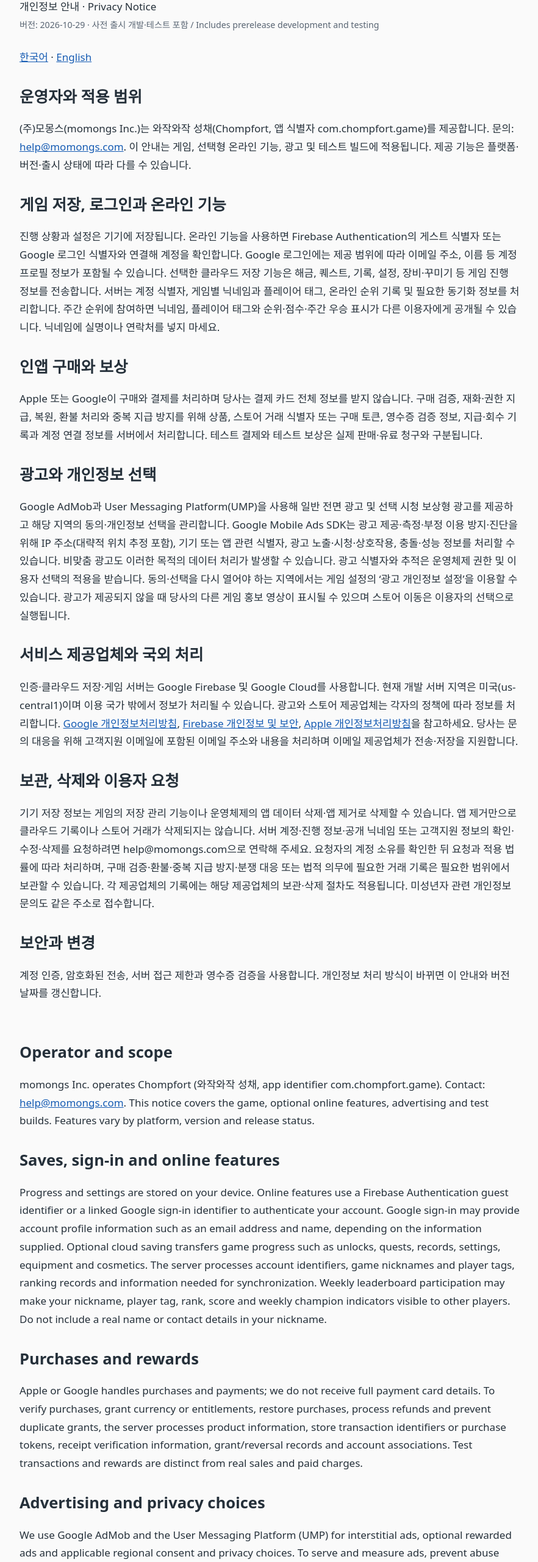
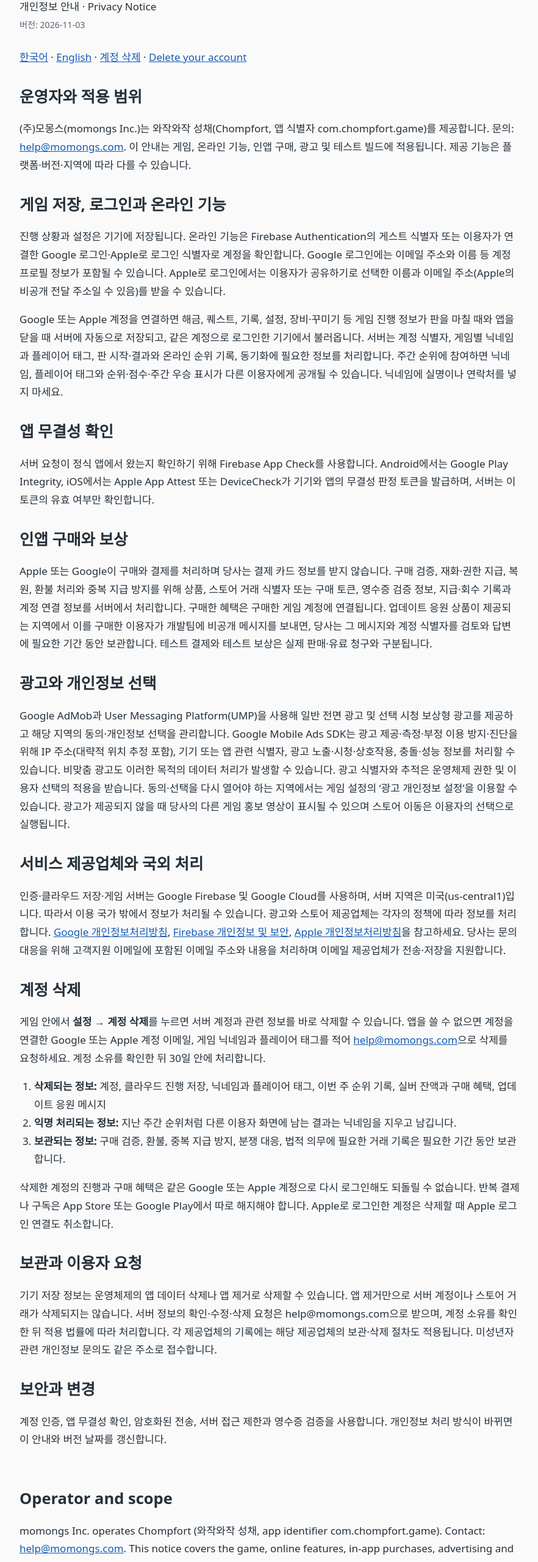
Before and after one commit to ytkim-snow/momongs-policies, a plain HTML site: page chompfort/index.html in a window 1280 px wide. Shown: the part 113-2675 px from the top of the page at 61% size, without its empty margins (198-1080 px from the left). Drawn offline with Linux system fonts and the light colour scheme.

Commit message:
Update Chompfort privacy notice for launch: Apple sign-in, auto sync, App Check, account deletion
Co-Authored-By: Claude Opus 5.5 <noreply@anthropic.com>

```diff
--- a/chompfort/index.html
+++ b/chompfort/index.html
@@ -1,19 +1,23 @@
 <!doctype html>
-<html lang="ko"><head><meta charset="utf-8"><meta name="viewport" content="width=device-width,initial-scale=1"><title>Chompfort 개인정보 안내 / Privacy Notice</title><style>body{max-width:820px;margin:40px auto;padding:0 22px;font:17px/1.75 system-ui,sans-serif;color:#25303a;background:#fafafa}h1,h2{line-height:1.35}h2{margin-top:32px}a{color:#155bb3}nav{margin:24px 0}aside{padding:16px;background:#fff2ca;border-radius:8px}section{margin-bottom:64px}small{color:#596573}</style></head><body>
-<h1>와작와작 성채 (Chompfort)</h1><p>개인정보 안내 · Privacy Notice<br><small>버전: 2026-10-29 · 사전 출시 개발·테스트 포함 / Includes prerelease development and testing</small></p>
+<html lang="ko"><head><meta charset="utf-8"><meta name="viewport" content="width=device-width,initial-scale=1"><title>Chompfort 개인정보 안내 / Privacy Notice</title><style>body{max-width:820px;margin:40px auto;padding:0 22px;font:17px/1.75 system-ui,sans-serif;color:#25303a;background:#fafafa}h1,h2{line-height:1.35}h2{margin-top:32px}a{color:#155bb3}nav{margin:24px 0}aside{padding:16px;background:#fff2ca;border-radius:8px}section{margin-bottom:64px}small{color:#596573}ol{padding-left:1.4em}</style></head><body>
+<h1>와작와작 성채 (Chompfort)</h1><p>개인정보 안내 · Privacy Notice<br><small>버전: 2026-11-03</small></p>
 
-<nav><a href="#ko">한국어</a> · <a href="#en">English</a></nav>
-<section id="ko" lang="ko"><h2>운영자와 적용 범위</h2><p>(주)모몽스(momongs Inc.)는 와작와작 성채(Chompfort, 앱 식별자 com.chompfort.game)를 제공합니다. 문의: <a href="mailto:help@momongs.com">help@momongs.com</a>. 이 안내는 게임, 선택형 온라인 기능, 광고 및 테스트 빌드에 적용됩니다. 제공 기능은 플랫폼·버전·출시 상태에 따라 다를 수 있습니다.</p>
-<h2>게임 저장, 로그인과 온라인 기능</h2><p>진행 상황과 설정은 기기에 저장됩니다. 온라인 기능을 사용하면 Firebase Authentication의 게스트 식별자 또는 Google 로그인 식별자와 연결해 계정을 확인합니다. Google 로그인에는 제공 범위에 따라 이메일 주소, 이름 등 계정 프로필 정보가 포함될 수 있습니다. 선택한 클라우드 저장 기능은 해금, 퀘스트, 기록, 설정, 장비·꾸미기 등 게임 진행 정보를 전송합니다. 서버는 계정 식별자, 게임별 닉네임과 플레이어 태그, 온라인 순위 기록 및 필요한 동기화 정보를 처리합니다. 주간 순위에 참여하면 닉네임, 플레이어 태그와 순위·점수·주간 우승 표시가 다른 이용자에게 공개될 수 있습니다. 닉네임에 실명이나 연락처를 넣지 마세요.</p>
-<h2>인앱 구매와 보상</h2><p>Apple 또는 Google이 구매와 결제를 처리하며 당사는 결제 카드 전체 정보를 받지 않습니다. 구매 검증, 재화·권한 지급, 복원, 환불 처리와 중복 지급 방지를 위해 상품, 스토어 거래 식별자 또는 구매 토큰, 영수증 검증 정보, 지급·회수 기록과 계정 연결 정보를 서버에서 처리합니다. 테스트 결제와 테스트 보상은 실제 판매·유료 청구와 구분됩니다.</p>
+<nav><a href="#ko">한국어</a> · <a href="#en">English</a> · <a href="#delete-ko">계정 삭제</a> · <a href="#delete-en">Delete your account</a></nav>
+<section id="ko" lang="ko"><h2>운영자와 적용 범위</h2><p>(주)모몽스(momongs Inc.)는 와작와작 성채(Chompfort, 앱 식별자 com.chompfort.game)를 제공합니다. 문의: <a href="mailto:help@momongs.com">help@momongs.com</a>. 이 안내는 게임, 온라인 기능, 인앱 구매, 광고 및 테스트 빌드에 적용됩니다. 제공 기능은 플랫폼·버전·지역에 따라 다를 수 있습니다.</p>
+<h2>게임 저장, 로그인과 온라인 기능</h2><p>진행 상황과 설정은 기기에 저장됩니다. 온라인 기능은 Firebase Authentication의 게스트 식별자 또는 이용자가 연결한 Google 로그인·Apple로 로그인 식별자로 계정을 확인합니다. Google 로그인에는 이메일 주소와 이름 등 계정 프로필 정보가 포함될 수 있습니다. Apple로 로그인에서는 이용자가 공유하기로 선택한 이름과 이메일 주소(Apple의 비공개 전달 주소일 수 있음)를 받을 수 있습니다.</p><p>Google 또는 Apple 계정을 연결하면 해금, 퀘스트, 기록, 설정, 장비·꾸미기 등 게임 진행 정보가 판을 마칠 때와 앱을 닫을 때 서버에 자동으로 저장되고, 같은 계정으로 로그인한 기기에서 불러옵니다. 서버는 계정 식별자, 게임별 닉네임과 플레이어 태그, 판 시작·결과와 온라인 순위 기록, 동기화에 필요한 정보를 처리합니다. 주간 순위에 참여하면 닉네임, 플레이어 태그와 순위·점수·주간 우승 표시가 다른 이용자에게 공개될 수 있습니다. 닉네임에 실명이나 연락처를 넣지 마세요.</p>
+<h2>앱 무결성 확인</h2><p>서버 요청이 정식 앱에서 왔는지 확인하기 위해 Firebase App Check를 사용합니다. Android에서는 Google Play Integrity, iOS에서는 Apple App Attest 또는 DeviceCheck가 기기와 앱의 무결성 판정 토큰을 발급하며, 서버는 이 토큰의 유효 여부만 확인합니다.</p>
+<h2>인앱 구매와 보상</h2><p>Apple 또는 Google이 구매와 결제를 처리하며 당사는 결제 카드 정보를 받지 않습니다. 구매 검증, 재화·권한 지급, 복원, 환불 처리와 중복 지급 방지를 위해 상품, 스토어 거래 식별자 또는 구매 토큰, 영수증 검증 정보, 지급·회수 기록과 계정 연결 정보를 서버에서 처리합니다. 구매한 혜택은 구매한 게임 계정에 연결됩니다. 업데이트 응원 상품이 제공되는 지역에서 이를 구매한 이용자가 개발팀에 비공개 메시지를 보내면, 당사는 그 메시지와 계정 식별자를 검토와 답변에 필요한 기간 동안 보관합니다. 테스트 결제와 테스트 보상은 실제 판매·유료 청구와 구분됩니다.</p>
 <h2>광고와 개인정보 선택</h2><p>Google AdMob과 User Messaging Platform(UMP)을 사용해 일반 전면 광고 및 선택 시청 보상형 광고를 제공하고 해당 지역의 동의·개인정보 선택을 관리합니다. Google Mobile Ads SDK는 광고 제공·측정·부정 이용 방지·진단을 위해 IP 주소(대략적 위치 추정 포함), 기기 또는 앱 관련 식별자, 광고 노출·시청·상호작용, 충돌·성능 정보를 처리할 수 있습니다. 비맞춤 광고도 이러한 목적의 데이터 처리가 발생할 수 있습니다. 광고 식별자와 추적은 운영체제 권한 및 이용자 선택의 적용을 받습니다. 동의·선택을 다시 열어야 하는 지역에서는 게임 설정의 ‘광고 개인정보 설정’을 이용할 수 있습니다. 광고가 제공되지 않을 때 당사의 다른 게임 홍보 영상이 표시될 수 있으며 스토어 이동은 이용자의 선택으로 실행됩니다.</p>
-<h2>서비스 제공업체와 국외 처리</h2><p>인증·클라우드 저장·게임 서버는 Google Firebase 및 Google Cloud를 사용합니다. 현재 개발 서버 지역은 미국(us-central1)이며 이용 국가 밖에서 정보가 처리될 수 있습니다. 광고와 스토어 제공업체는 각자의 정책에 따라 정보를 처리합니다. <a href="https://policies.google.com/privacy">Google 개인정보처리방침</a>, <a href="https://firebase.google.com/support/privacy">Firebase 개인정보 및 보안</a>, <a href="https://www.apple.com/legal/privacy/">Apple 개인정보처리방침</a>을 참고하세요. 당사는 문의 대응을 위해 고객지원 이메일에 포함된 이메일 주소와 내용을 처리하며 이메일 제공업체가 전송·저장을 지원합니다.</p>
-<h2>보관, 삭제와 이용자 요청</h2><p>기기 저장 정보는 게임의 저장 관리 기능이나 운영체제의 앱 데이터 삭제·앱 제거로 삭제할 수 있습니다. 앱 제거만으로 클라우드 기록이나 스토어 거래가 삭제되지는 않습니다. 서버 계정·진행 정보·공개 닉네임 또는 고객지원 정보의 확인·수정·삭제를 요청하려면 help@momongs.com으로 연락해 주세요. 요청자의 계정 소유를 확인한 뒤 요청과 적용 법률에 따라 처리하며, 구매 검증·환불·중복 지급 방지·분쟁 대응 또는 법적 의무에 필요한 거래 기록은 필요한 범위에서 보관할 수 있습니다. 각 제공업체의 기록에는 해당 제공업체의 보관·삭제 절차도 적용됩니다. 미성년자 관련 개인정보 문의도 같은 주소로 접수합니다.</p>
-<h2>보안과 변경</h2><p>계정 인증, 암호화된 전송, 서버 접근 제한과 영수증 검증을 사용합니다. 개인정보 처리 방식이 바뀌면 이 안내와 버전 날짜를 갱신합니다.</p></section>
-<section id="en" lang="en"><h2>Operator and scope</h2><p>momongs Inc. operates Chompfort (와작와작 성채, app identifier com.chompfort.game). Contact: <a href="mailto:help@momongs.com">help@momongs.com</a>. This notice covers the game, optional online features, advertising and test builds. Features vary by platform, version and release status.</p>
-<h2>Saves, sign-in and online features</h2><p>Progress and settings are stored on your device. Online features use a Firebase Authentication guest identifier or a linked Google sign-in identifier to authenticate your account. Google sign-in may provide account profile information such as an email address and name, depending on the information supplied. Optional cloud saving transfers game progress such as unlocks, quests, records, settings, equipment and cosmetics. The server processes account identifiers, game nicknames and player tags, ranking records and information needed for synchronization. Weekly leaderboard participation may make your nickname, player tag, rank, score and weekly champion indicators visible to other players. Do not include a real name or contact details in your nickname.</p>
-<h2>Purchases and rewards</h2><p>Apple or Google handles purchases and payments; we do not receive full payment card details. To verify purchases, grant currency or entitlements, restore purchases, process refunds and prevent duplicate grants, the server processes product information, store transaction identifiers or purchase tokens, receipt verification information, grant/reversal records and account associations. Test transactions and rewards are distinct from real sales and paid charges.</p>
+<h2>서비스 제공업체와 국외 처리</h2><p>인증·클라우드 저장·게임 서버는 Google Firebase 및 Google Cloud를 사용하며, 서버 지역은 미국(us-central1)입니다. 따라서 이용 국가 밖에서 정보가 처리될 수 있습니다. 광고와 스토어 제공업체는 각자의 정책에 따라 정보를 처리합니다. <a href="https://policies.google.com/privacy">Google 개인정보처리방침</a>, <a href="https://firebase.google.com/support/privacy">Firebase 개인정보 및 보안</a>, <a href="https://www.apple.com/legal/privacy/">Apple 개인정보처리방침</a>을 참고하세요. 당사는 문의 대응을 위해 고객지원 이메일에 포함된 이메일 주소와 내용을 처리하며 이메일 제공업체가 전송·저장을 지원합니다.</p>
+<h2 id="delete-ko">계정 삭제</h2><p>게임 안에서 <b>설정 → 계정 삭제</b>를 누르면 서버 계정과 관련 정보를 바로 삭제할 수 있습니다. 앱을 쓸 수 없으면 계정을 연결한 Google 또는 Apple 계정 이메일, 게임 닉네임과 플레이어 태그를 적어 <a href="mailto:help@momongs.com?subject=Chompfort%20account%20deletion">help@momongs.com</a>으로 삭제를 요청하세요. 계정 소유를 확인한 뒤 30일 안에 처리합니다.</p><ol><li><b>삭제되는 정보:</b> 계정, 클라우드 진행 저장, 닉네임과 플레이어 태그, 이번 주 순위 기록, 실버 잔액과 구매 혜택, 업데이트 응원 메시지</li><li><b>익명 처리되는 정보:</b> 지난 주간 순위처럼 다른 이용자 화면에 남는 결과는 닉네임을 지우고 남깁니다.</li><li><b>보관되는 정보:</b> 구매 검증, 환불, 중복 지급 방지, 분쟁 대응, 법적 의무에 필요한 거래 기록은 필요한 기간 동안 보관합니다.</li></ol><p>삭제한 계정의 진행과 구매 혜택은 같은 Google 또는 Apple 계정으로 다시 로그인해도 되돌릴 수 없습니다. 반복 결제나 구독은 App Store 또는 Google Play에서 따로 해지해야 합니다. Apple로 로그인한 계정은 삭제할 때 Apple 로그인 연결도 취소합니다.</p>
+<h2>보관과 이용자 요청</h2><p>기기 저장 정보는 운영체제의 앱 데이터 삭제나 앱 제거로 삭제할 수 있습니다. 앱 제거만으로 서버 계정이나 스토어 거래가 삭제되지는 않습니다. 서버 정보의 확인·수정·삭제 요청은 help@momongs.com으로 받으며, 계정 소유를 확인한 뒤 적용 법률에 따라 처리합니다. 각 제공업체의 기록에는 해당 제공업체의 보관·삭제 절차도 적용됩니다. 미성년자 관련 개인정보 문의도 같은 주소로 접수합니다.</p>
+<h2>보안과 변경</h2><p>계정 인증, 앱 무결성 확인, 암호화된 전송, 서버 접근 제한과 영수증 검증을 사용합니다. 개인정보 처리 방식이 바뀌면 이 안내와 버전 날짜를 갱신합니다.</p></section>
+<section id="en" lang="en"><h2>Operator and scope</h2><p>momongs Inc. operates Chompfort (와작와작 성채, app identifier com.chompfort.game). Contact: <a href="mailto:help@momongs.com">help@momongs.com</a>. This notice covers the game, online features, in-app purchases, advertising and test builds. Features vary by platform, version and region.</p>
+<h2>Saves, sign-in and online features</h2><p>Progress and settings are stored on your device. Online features authenticate your account with a Firebase Authentication guest identifier or a Google Sign-In or Sign in with Apple identifier that you link. Google Sign-In may provide account profile information such as an email address and name. Sign in with Apple may provide the name and email address you choose to share, which may be an Apple private relay address.</p><p>When you link a Google or Apple account, game progress such as unlocks, quests, records, settings, equipment and cosmetics is saved to the server automatically when you finish a run or leave the app, and is loaded on devices where you sign in with the same account. The server processes account identifiers, game nicknames and player tags, run start and result records, ranking records and information needed for synchronization. Weekly leaderboard participation may make your nickname, player tag, rank, score and weekly champion indicators visible to other players. Do not include a real name or contact details in your nickname.</p>
+<h2>App integrity checks</h2><p>We use Firebase App Check to confirm that server requests come from the genuine app. Google Play Integrity on Android, and Apple App Attest or DeviceCheck on iOS, issue tokens about the integrity of the device and app; the server only checks whether these tokens are valid.</p>
+<h2>Purchases and rewards</h2><p>Apple or Google handles purchases and payments; we do not receive payment card details. To verify purchases, grant currency or entitlements, restore purchases, process refunds and prevent duplicate grants, the server processes product information, store transaction identifiers or purchase tokens, receipt verification information, grant/reversal records and account associations. Purchased benefits belong to the game account that bought them. Where the update support product is offered, if a purchaser sends the development team a private message, we keep that message and the account identifier for as long as needed to review and respond. Test transactions and rewards are distinct from real sales and paid charges.</p>
 <h2>Advertising and privacy choices</h2><p>We use Google AdMob and the User Messaging Platform (UMP) for interstitial ads, optional rewarded ads and applicable regional consent and privacy choices. To serve and measure ads, prevent abuse and diagnose problems, the Google Mobile Ads SDK may process IP addresses (including for approximate location), device or app-related identifiers, ad impressions, views and interactions, crash logs and performance information. Non-personalized ads may still involve processing for these purposes. Advertising identifiers and tracking are subject to operating system permissions and your choices. Where privacy choices must remain accessible, you can reopen them using the game's Ad privacy settings. A promotion for another momongs game may appear when a network ad is unavailable; opening a store link requires your action.</p>
-<h2>Providers and international processing</h2><p>Authentication, cloud saves and game servers use Google Firebase and Google Cloud. The current development server is in the United States (us-central1), and information may be processed outside your country. Advertising and store providers process information under their own policies. See <a href="https://policies.google.com/privacy">Google Privacy Policy</a>, <a href="https://firebase.google.com/support/privacy">Firebase Privacy and Security</a> and <a href="https://www.apple.com/legal/privacy/">Apple Privacy Policy</a>. For support, we process the email address and content you provide; our email provider supports delivery and storage.</p>
-<h2>Retention, deletion and requests</h2><p>You can delete local information using game save management or your operating system's app data removal or uninstall features. Uninstalling alone does not delete cloud records or store transactions. To request access, correction or deletion of server account information, progress, public nicknames or support information, contact help@momongs.com. We verify account ownership and process requests under applicable law. Transaction records needed for purchase verification, refunds, duplicate-grant prevention, disputes or legal obligations may be retained as necessary. Providers' own retention and deletion procedures also apply to their records. Privacy inquiries concerning minors can be sent to the same contact.</p>
-<h2>Security and updates</h2><p>We use account authentication, encrypted transport, restricted server access and receipt verification. We update this notice and its version date when data practices change.</p></section></body></html>
+<h2>Providers and international processing</h2><p>Authentication, cloud saves and game servers use Google Firebase and Google Cloud, with servers in the United States (us-central1), so information may be processed outside your country. Advertising and store providers process information under their own policies. See <a href="https://policies.google.com/privacy">Google Privacy Policy</a>, <a href="https://firebase.google.com/support/privacy">Firebase Privacy and Security</a> and <a href="https://www.apple.com/legal/privacy/">Apple Privacy Policy</a>. For support, we process the email address and content you provide; our email provider supports delivery and storage.</p>
+<h2 id="delete-en">Delete your account</h2><p>In the game, open <b>Settings → Delete account</b> to delete your server account and related information right away. If you cannot use the app, email <a href="mailto:help@momongs.com?subject=Chompfort%20account%20deletion">help@momongs.com</a> with the email of the Google or Apple account you linked and your game nickname and player tag. We verify ownership and complete the request within 30 days.</p><ol><li><b>Deleted:</b> your account, cloud progress, nickname and player tag, current-week ranking records, silver balance and purchased benefits, and update support messages.</li><li><b>Anonymized:</b> results that remain visible to other players, such as past weekly rankings, are kept without your nickname.</li><li><b>Retained:</b> transaction records needed for purchase verification, refunds, duplicate-grant prevention, disputes or legal obligations are kept for as long as necessary.</li></ol><p>Progress and purchased benefits of a deleted account cannot be restored, even if you sign in again with the same Google or Apple account. Cancel any recurring payments or subscriptions separately in the App Store or Google Play. For accounts that used Sign in with Apple, we also revoke the Sign in with Apple connection when the account is deleted.</p>
+<h2>Retention and requests</h2><p>You can delete local information using your operating system's app data removal or uninstall features. Uninstalling alone does not delete your server account or store transactions. Requests to access, correct or delete server information can be sent to help@momongs.com; we verify account ownership and process requests under applicable law. Providers' own retention and deletion procedures also apply to their records. Privacy inquiries concerning minors can be sent to the same contact.</p>
+<h2>Security and updates</h2><p>We use account authentication, app integrity checks, encrypted transport, restricted server access and receipt verification. We update this notice and its version date when data practices change.</p></section></body></html>
```
